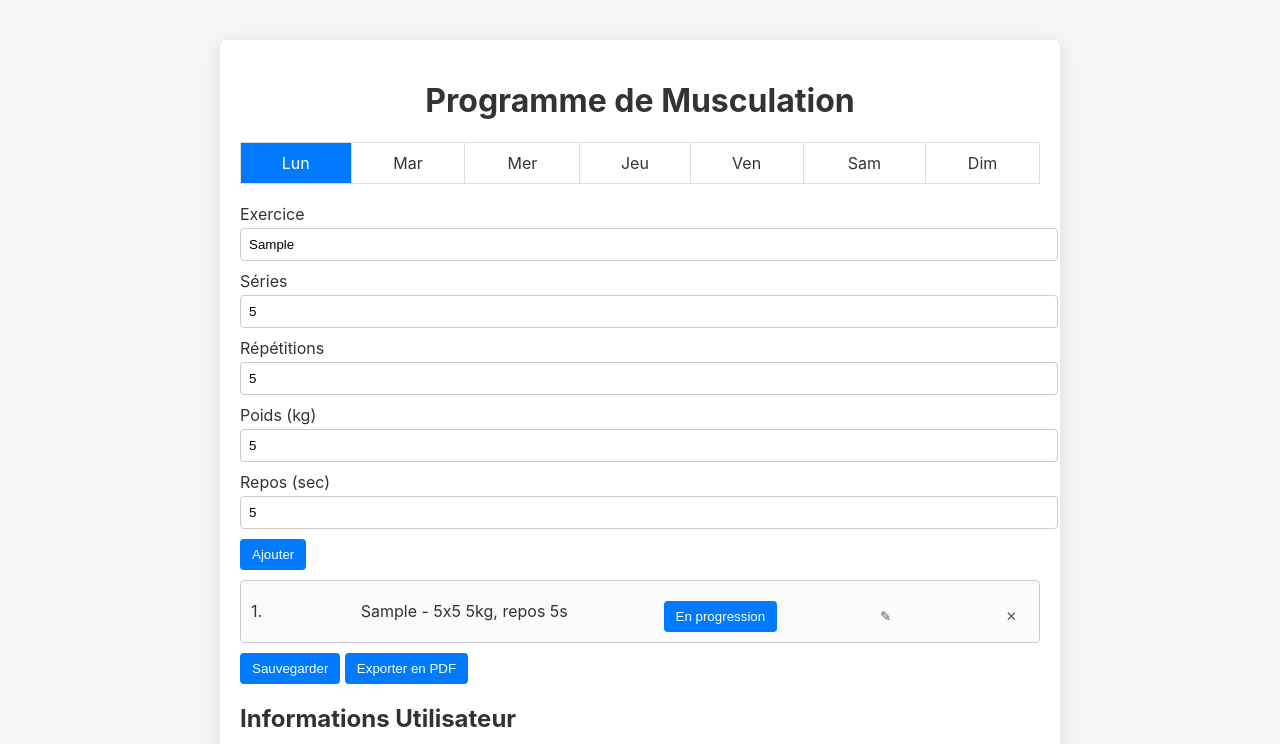
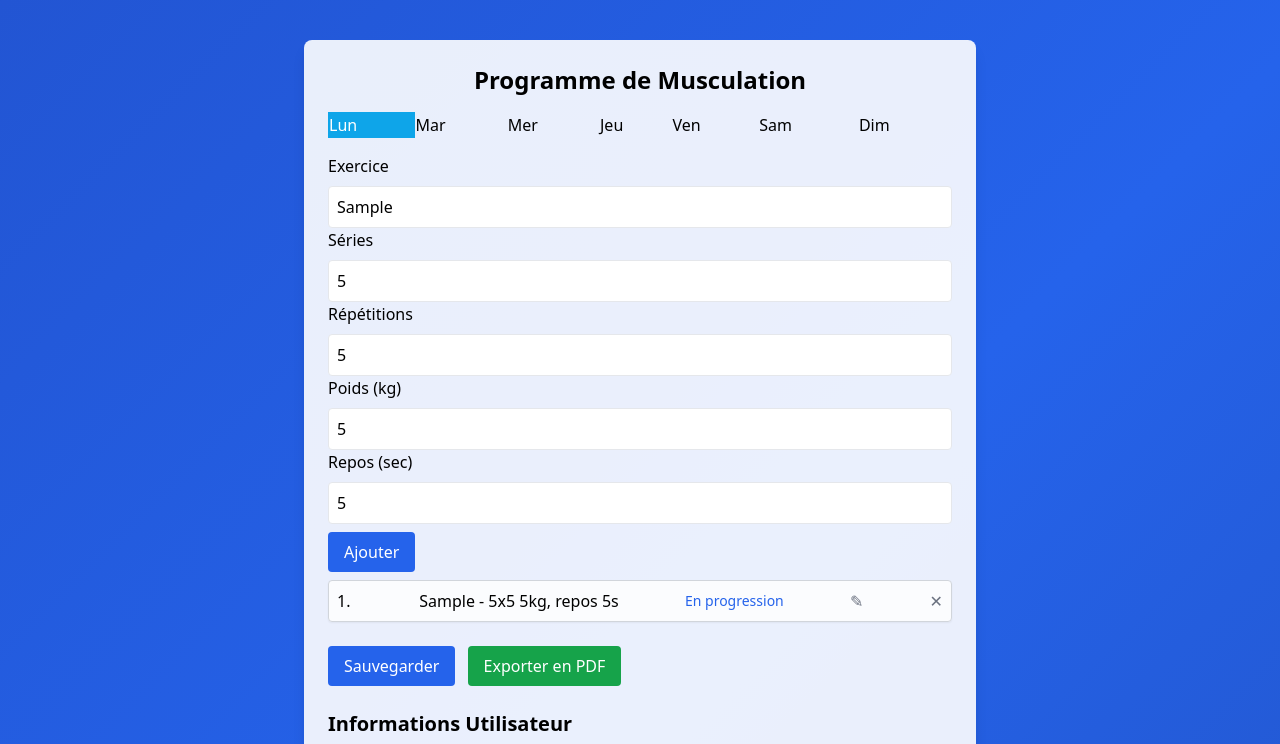
Before and after one commit to itlinuxfr/codex-example, a plain HTML site: page index.html in a window 1280 px wide. Both pictures are taken after typing "Sample", "5", "5", "5", "5" into the empty fields and a click on the button "Ajouter". Shown: the top 744 px of the page. Drawn offline with nearby package versions, Linux system fonts and the light colour scheme.

Commit message:
Ajoute style Tailwind et pied de page

```diff
--- a/index.html
+++ b/index.html
@@ -2,108 +2,34 @@
 <html lang="fr">
 <head>
 <meta charset="UTF-8">
+<script src="https://cdn.tailwindcss.com"></script>
 <title>Programme de Musculation</title>
 <style>
+@keyframes gradient {
+  0% {background-position:0% 50%;}
+  50% {background-position:100% 50%;}
+  100% {background-position:0% 50%;}
+}
 body {
-  font-family: -apple-system, BlinkMacSystemFont, 'Segoe UI', Roboto, Helvetica, Arial, sans-serif;
-  color:#333;
-  margin: 40px;
-  background: #f5f5f5;
+  background: linear-gradient(-45deg,#1e3a8a,#2563eb,#1e40af,#0a3b75);
+  background-size: 400% 400%;
+  animation: gradient 15s ease infinite;
 }
-h1 {
-  text-align: center;
+.day-table td.active {
+  background:#0ea5e9;
+  color:#fff;
 }
-.container {
-  max-width: 800px;
-  margin: 0 auto;
-  background: #fff;
-  padding: 20px;
-  box-shadow: 0 4px 20px rgba(0,0,0,0.1);
-  border-radius: 6px;
-}
-label {
-  display: block;
-  margin-top: 10px;
-}
-input,
-select {
-  width: 100%;
-  padding: 8px;
-  margin-top: 4px;
-  border: 1px solid #ccc;
-  border-radius: 4px;
-}
-button {
-  margin-top: 10px;
-  padding: 8px 12px;
-  border: none;
-  border-radius: 4px;
-  background: #007bff;
-  color: #fff;
-  cursor: pointer;
-}
-button:hover {
-  background: #0056b3;
-}
-.exercise {
-  display:flex;
-  align-items:center;
-  justify-content:space-between;
-  border: 1px solid #ccc;
-  padding: 10px;
-  margin-top: 10px;
-  background: #fafafa;
-  cursor: move;
-  border-radius: 4px;
-}
-.exercise:hover {
-  background: #f0f0f0;
-}
-.toggle {
-  margin-left:10px;
-}
-.num {
-  width:24px;
-  display:inline-block;
-}
-
 .edit,.delete {
-  margin-left:5px;
   background:none;
   border:none;
   cursor:pointer;
-  color:#555;
-}
-.edit:hover,.delete:hover {
-  color:#000;
-}
-.list {
-  min-height: 50px;
-}
-.day-selector {
-  display:none;
-}
-.day-table td {
-  border: 1px solid #ddd;
-  padding: 10px;
-  cursor: pointer;
-  text-align: center;
-}
-.day-table td.active {
-  background:#007bff;
-  color:#fff;
-}
-.day-table {
-  width:100%;
-  border-collapse:collapse;
-  margin-bottom:20px;
 }
 </style>
 </head>
 <body>
-<div class="container">
-<h1>Programme de Musculation</h1>
-<table id="dayTable" class="day-table">
+<div class="container max-w-2xl mx-auto bg-white bg-opacity-90 p-6 mt-10 rounded-lg shadow-lg">
+<h1 class="text-2xl font-semibold text-center mb-4">Programme de Musculation</h1>
+<table id="dayTable" class="day-table w-full border-collapse mb-4">
   <tr>
     <td data-day="lundi">Lun</td>
     <td data-day="mardi">Mar</td>
@@ -114,7 +40,7 @@ button:hover {
     <td data-day="dimanche">Dim</td>
   </tr>
 </table>
-<select id="day" class="day-selector">
+<select id="day" class="day-selector hidden">
 <option value="lundi">Lundi</option>
 <option value="mardi">Mardi</option>
 <option value="mercredi">Mercredi</option>
@@ -123,37 +49,40 @@ button:hover {
 <option value="samedi">Samedi</option>
 <option value="dimanche">Dimanche</option>
 </select>
-<div>
+<div class="space-y-2">
 <label>Exercice</label>
-<input type="text" id="exerciseName" />
+<input class="border rounded w-full p-2 mt-1" type="text" id="exerciseName" />
 <label>Séries</label>
-<input type="number" id="series" />
+<input class="border rounded w-full p-2 mt-1" type="number" id="series" />
 <label>Répétitions</label>
-<input type="number" id="reps" />
+<input class="border rounded w-full p-2 mt-1" type="number" id="reps" />
 <label>Poids (kg)</label>
-<input type="number" id="weight" />
+<input class="border rounded w-full p-2 mt-1" type="number" id="weight" />
 <label>Repos (sec)</label>
-<input type="number" id="rest" />
-<button id="addExercise">Ajouter</button>
+<input class="border rounded w-full p-2 mt-1" type="number" id="rest" />
+<button id="addExercise" class="mt-2 bg-blue-600 text-white px-4 py-2 rounded">Ajouter</button>
 </div>
-<div class="list" id="exerciseList"></div>
-<button id="save">Sauvegarder</button>
-<button id="export">Exporter en PDF</button>
-<div id="user">
-<h2>Informations Utilisateur</h2>
+<div class="list min-h-[50px] space-y-2" id="exerciseList"></div>
+<button id="save" class="mt-4 bg-blue-600 text-white px-4 py-2 rounded">Sauvegarder</button>
+<button id="export" class="mt-4 ml-2 bg-green-600 text-white px-4 py-2 rounded">Exporter en PDF</button>
+<div id="user" class="mt-6">
+<h2 class="text-xl font-semibold mb-2">Informations Utilisateur</h2>
 <label>Âge</label>
-<input type="number" id="age"/>
+<input class="border rounded w-full p-2 mt-1" type="number" id="age"/>
 <label>Taille (cm)</label>
-<input type="number" id="height"/>
+<input class="border rounded w-full p-2 mt-1" type="number" id="height"/>
 <label>Sexe</label>
-<select id="sex"><option value="male">Homme</option><option value="female">Femme</option></select>
+<select class="border rounded w-full p-2 mt-1" id="sex"><option value="male">Homme</option><option value="female">Femme</option></select>
 <label>Poids (kg)</label>
-<input type="number" id="currentWeightInput"/>
+<input class="border rounded w-full p-2 mt-1" type="number" id="currentWeightInput"/>
 <label>Activité</label>
-<select id="activity"><option value="1.2">Sédentaire</option><option value="1.375">Légère</option><option value="1.55">Modérée</option><option value="1.725">Intense</option><option value="1.9">Très intense</option></select>
-<button id="calcBmr">Calculer</button>
+<select class="border rounded w-full p-2 mt-1" id="activity"><option value="1.2">Sédentaire</option><option value="1.375">Légère</option><option value="1.55">Modérée</option><option value="1.725">Intense</option><option value="1.9">Très intense</option></select>
+<button id="calcBmr" class="mt-2 bg-indigo-600 text-white px-4 py-2 rounded">Calculer</button>
 <div id="calories"></div>
 </div>
+<footer class="text-center text-gray-500 mt-8">
+  <p>Code source sur <a href="https://github.com/user/repo" class="underline">GitHub</a></p>
+</footer>
 </div>
 <script src="https://cdnjs.cloudflare.com/ajax/libs/jspdf/2.5.1/jspdf.umd.min.js"></script>
 <script src="https://cdn.jsdelivr.net/npm/sortablejs@1.15.0/Sortable.min.js"></script>
@@ -190,9 +119,9 @@ function load() {
 }
 function addItemToDOM(item) {
   const div = document.createElement('div');
-  div.className = 'exercise';
+  div.className = 'exercise flex items-center justify-between border border-gray-300 p-2 mt-2 bg-white bg-opacity-80 rounded shadow-sm cursor-move';
   const num = document.createElement('span');
-  num.className = 'num';
+  num.className = 'num w-6 inline-block';
   const span = document.createElement('span');
   const toggle = document.createElement('button');
   const edit = document.createElement('button');
@@ -203,7 +132,7 @@ function addItemToDOM(item) {
   }
 
   updateText();
-  toggle.className = 'toggle';
+  toggle.className = 'toggle ml-2 text-sm text-blue-600';
   toggle.innerText = item.success ? 'Réussi' : 'En progression';
   toggle.onclick = () => {
     item.success = !item.success;
@@ -212,7 +141,7 @@ function addItemToDOM(item) {
     save();
   };
 
-  edit.className = 'edit';
+  edit.className = 'edit ml-2 text-gray-500 hover:text-gray-800';
   edit.textContent = '✎';
   edit.onclick = () => {
     const n = prompt('Exercice', item.name);
@@ -230,7 +159,7 @@ function addItemToDOM(item) {
     save();
   };
 
-  remove.className = 'delete';
+  remove.className = 'delete ml-2 text-gray-500 hover:text-gray-800';
   remove.textContent = '✕';
   remove.onclick = () => {
     div.remove();
```
Also changed, not shown: 1 other file.
